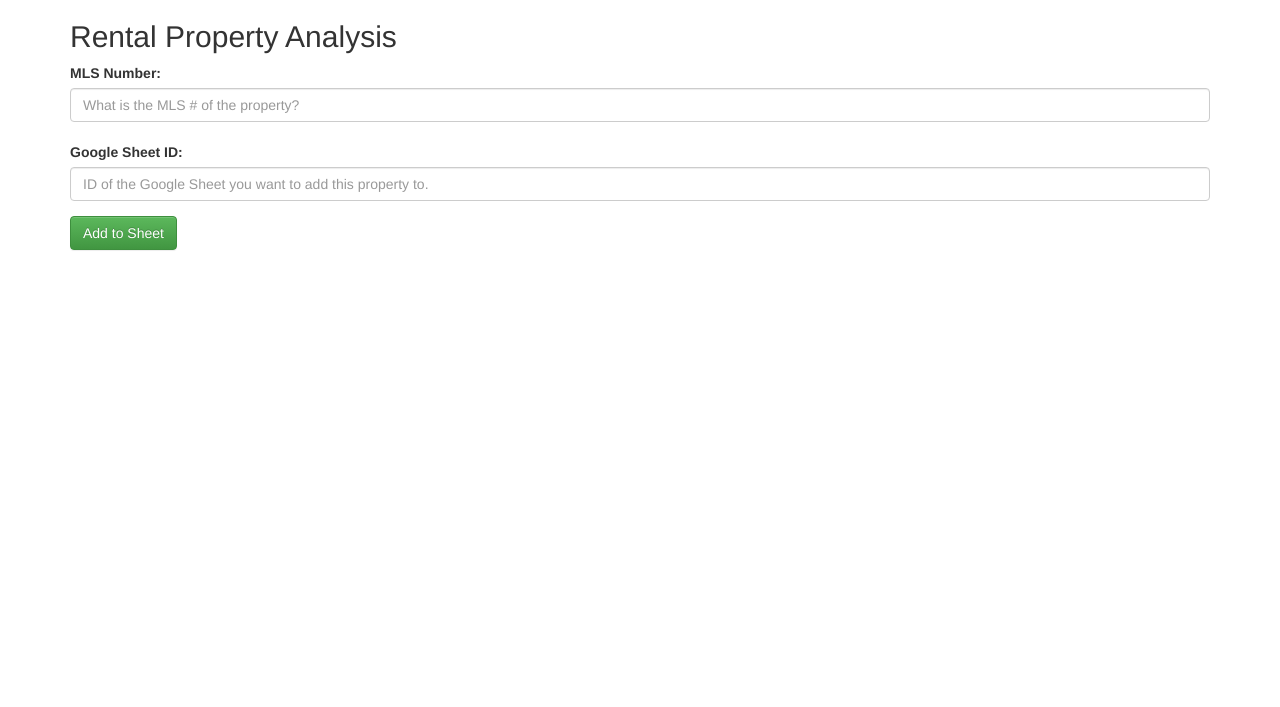
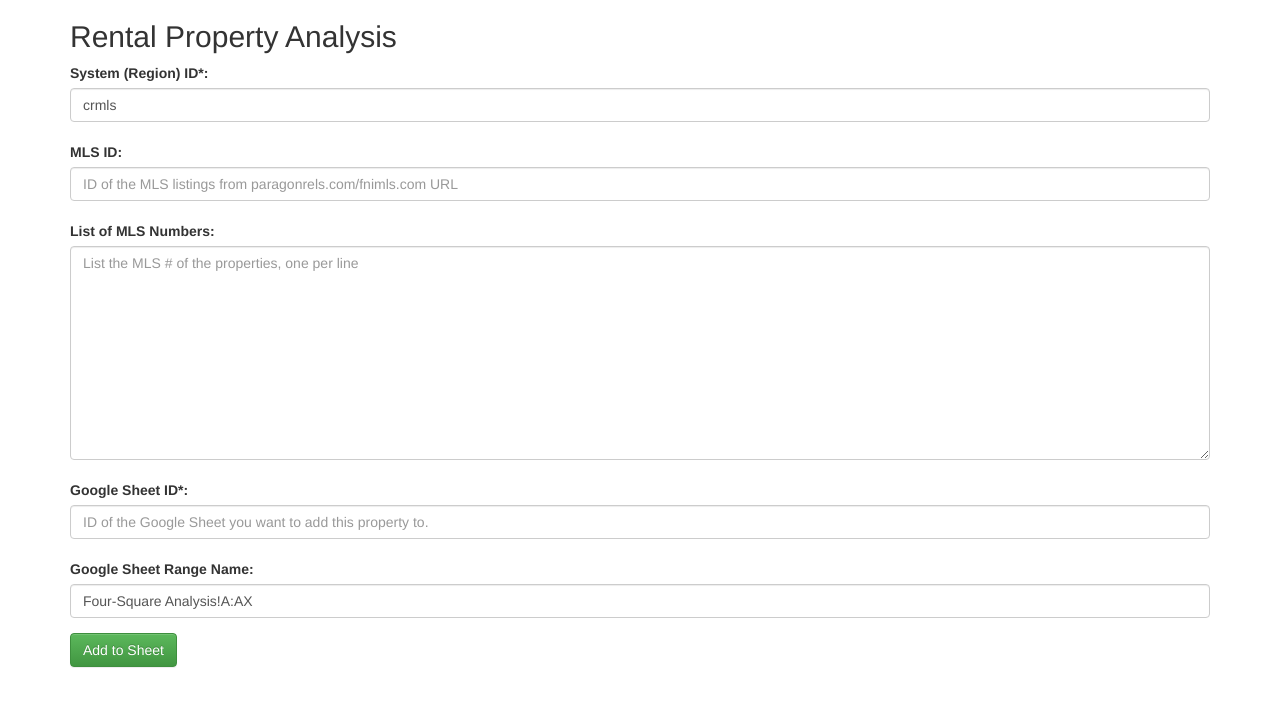
Before and after one commit to earlvanze/Paragon-MLS-API-Interface, a Flask app: template templates/index.html in a window 1280 px wide. Shown: the top 707 px of the page. Run offline with Flask 2, Linux system fonts and the light colour scheme; the template is opened without the code that fills it: values named after a table or form of the project are taken from there, others are empty; some libraries are stand-ins or nearby versions.

Commit message:
Everything works

```diff
--- a/functions.py
+++ b/functions.py
@@ -39,8 +39,11 @@ headers = {'User-Agent': 'Mozilla/5.0 (Macintosh; Intel Mac OS X 10_10_1) '
 
 
 class ReusableForm(Form):
-    mls_number = StringField('MLS #:', validators=[validators.required()])
+#    mls_list = TextAreaField('List of MLS Numbers:', validators=[validators.required()])
     gsheet_id = StringField('Google Sheet ID:', validators=[validators.required()])
+    range_name = StringField('Range Name:', validators=[validators.required()])
+#    mls_id = StringField('MLS ID:', validators=[validators.required()])
+    system_id = StringField('System ID:', validators=[validators.required()])
 
 
 # Used to search for keys in nested dictionaries and handles when key does not exist
@@ -100,7 +103,7 @@ def user_args():
         '--system',
         dest='system_id',
         default=SYSTEM_ID,
-        help='ID of Google Sheet'
+        help='ID of MLS region (ex. CRMLS)'
     )
     args.add_argument(
         '-g',
@@ -114,7 +117,7 @@ def user_args():
 args = user_args()
 
 
-def get_mls_numbers_and_cookies(mls_id = args.mls_id, system_id = args.system_id):
+def get_mls_numbers_and_cookies(mls_id = args.mls_id, system_id = args.system_id, mls_list = None):
     # Takes in an MLS ID of MLS listings and returns list of MLS numbers
     # If path to list of MLS #s is given in user arguments, uses that instead
     mls_numbers = []
@@ -137,7 +140,9 @@ def get_mls_numbers_and_cookies(mls_id = args.mls_id, system_id = args.system_id
     listings = data["listings"]
     print ("Listings found from MLS ID: " + str(listings))
     print (args.mls_list_path)
-    if args.mls_list_path:
+    if mls_list:
+        mls_numbers = [x.strip() for x in mls_list.split('\n')]
+    elif args.mls_list_path:
         with open(args.mls_list_path, 'r') as mls_list:
             mls_numbers = [x.strip() for x in mls_list.read().split('\n')]
     else:
@@ -153,7 +158,7 @@ def get_mls_numbers_and_cookies(mls_id = args.mls_id, system_id = args.system_id
     return (mls_numbers)
 
 
-def get_properties(mls_numbers = [], properties_folder = args.properties_folder, system_id = args.system_id):
+def get_properties(mls_numbers = [], system_id = args.system_id, properties_folder = args.properties_folder):
     # Takes in list of MLS numbers, gets json for each property from Paragon API, and saves each json to {ADDRESS}.json
     print (mls_numbers)
     guid = requests.get("http://{0}.paragonrels.com/CollabLink/public/CreateGuid".format(system_id), headers = headers).text
@@ -382,6 +387,7 @@ def append_to_gsheet(output_data=[], gsheet_id = args.gsheet_id, range_name = RA
         spreadsheetId=gsheet_id, range=range_name,
         valueInputOption='USER_ENTERED', body=body).execute()
     print('{0} rows updated.'.format(DictQuery(result).get('updates/updatedRows')))
+    return result
 
 
 def empty_folder(properties_folder = args.properties_folder):
--- a/main.py
+++ b/main.py
@@ -101,15 +101,19 @@ def get_google_oauth_token():
     return session.get('google_token')
 
 
-@app.route("/<string:gsheet_id>/<string:mls_number>/")
-def parse_listing(gsheet_id, mls_number = None):
+#@app.route("/<string:gsheet_id>/<string:mls_number>/")
+def parse_listing(gsheet_id, range_name, system_id, mls_id = None, mls_list = None):
     pathlib.Path(args.properties_folder).mkdir(exist_ok=True)       # create temporary listings folder if nonexistent
-    mls_numbers = get_mls_numbers_and_cookies()
-    if (mls_number):
-        mls_numbers = [mls_number]
-    get_properties(mls_numbers)
+    if not mls_id:
+        mls_id = args.mls_id
+    if not system_id:
+        system_id = args.system_id
+    mls_numbers = get_mls_numbers_and_cookies(mls_id, system_id, mls_list)
+    get_properties(mls_numbers, system_id)
     output_data = parse_json()
-    append_to_gsheet(output_data, gsheet_id)
+    result = append_to_gsheet(output_data, gsheet_id, range_name)
+    message = '{0} rows updated.'.format(DictQuery(result).get('updates/updatedRows'))
+    return message
 #    save_csv(output_data)
     empty_folder()
 
@@ -120,19 +124,23 @@ def index():
         me = google.get('userinfo')
         print(jsonify({"data": me.data}))
         form = ReusableForm(request.form)
+        print (form.errors)
 
-        print (form.errors)
         if request.method == 'POST':
-            mls_number = request.form['mls_number']
+            mls_list = request.form['mls_list']
             gsheet_id = request.form['gsheet_id']
-            print (mls_number, " ", gsheet_id)
+            range_name = request.form['range_name']
+            mls_id = request.form['mls_id']
+            system_id = request.form['system_id']
+#            print (mls_number, " ", gsheet_id)
 
             if form.validate():
                 # Save the comment here.
-                parse_listing(gsheet_id, mls_number)
-                flash(mls_number + ' has been added to the spreadsheet ' + gsheet_id)
+                message = parse_listing(gsheet_id, range_name, system_id, mls_id, mls_list)
+                return jsonify(data={'message': message})
             else:
-                flash('Error: All the form fields are required.')
+                flash('Error: Some required fields are missing.')
+                return jsonify(data=form.errors)
 
         return render_template('index.html', form=form)
     return redirect(url_for('login'))
--- a/templates/index.html
+++ b/templates/index.html
@@ -1,29 +1,62 @@
 <!DOCTYPE html PUBLIC "-//W3C//DTD XHTML 1.0 Strict//EN" "http://www.w3.org/TR/xhtml1/DTD/xhtml1-strict.dtd">
 <html>
     <head>
-        <title>Rental Property Analysis</title>
+        <title>Rental Property Cash Flow Analysis</title>
         <link rel="stylesheet" href="https://maxcdn.bootstrapcdn.com/bootstrap/3.3.7/css/bootstrap.min.css" integrity="sha384-BVYiiSIFeK1dGmJRAkycuHAHRg32OmUcww7on3RYdg4Va+PmSTsz/K68vbdEjh4u" crossorigin="anonymous">
         <link rel="stylesheet" href="https://maxcdn.bootstrapcdn.com/bootstrap/3.3.7/css/bootstrap-theme.min.css" integrity="sha384-rHyoN1iRsVXV4nD0JutlnGaslCJuC7uwjduW9SVrLvRYooPp2bWYgmgJQIXwl/Sp" crossorigin="anonymous">
+        <script src="https://code.jquery.com/jquery-3.3.1.min.js"></script>
+        <script>
+$(document).ready(function() {
+    $('form').submit(function (e) {
+        var url = '/'; // send the form data here.
+        $.ajax({
+            type: "POST",
+            url: url,
+            data: $('form').serialize(), // serializes the form's elements.
+            success: function (data) {
+                console.log(data.data)
+                alert(JSON.stringify(data.data))  // display the returned data as an alert.
+            }
+        });
+        e.preventDefault(); // block the traditional submission of the form.
+    });
+    // Inject our CSRF token into our AJAX request.
+    $.ajaxSetup({
+        beforeSend: function(xhr, settings) {
+            if (!/^(GET|HEAD|OPTIONS|TRACE)$/i.test(settings.type) && !this.crossDomain) {
+                xhr.setRequestHeader("X-CSRFToken", "{{ form.csrf }}")
+            }
+        }
+    })
+});
+        </script>
         <meta name="viewport" content = "width=device-width, initial-scale=1.0">
 
     </head>
-    <body>
-
+    <body
 
 <div class="container">
-
 
   <h2>Rental Property Analysis</h2>
 
   <form  action="" method="post" role="form">
     {{ form.csrf }}
     <div class="form-group">
-      <label for="mls_number">MLS Number:</label>
-      <input type="text" class="form-control" id="mls_number" name="mls_number" placeholder="What is the MLS # of the property?">
+      <label for="system_id">System (Region) ID*:</label>
+      <input type="text" class="form-control" id="system_id" name="system_id" placeholder="ID of MLS region (ex. CRMLS), subdomain of paragonrels.com/fnimls.com URL" value="crmls">
       <br>
-      <label for="gsheet_id">Google Sheet ID:</label>
+      <label for="mls_id">MLS ID:</label>
+      <input type="text" class="form-control" id="mls_id" name="mls_id" placeholder="ID of the MLS listings from paragonrels.com/fnimls.com URL">
+      <br>
+      <label for="mls_list">List of MLS Numbers:</label>
+      <br>
+      <textarea rows="10" class="form-control" id="mls_list" name="mls_list" placeholder="List the MLS # of the properties, one per line"></textarea>
+      <br>
+      <label for="gsheet_id">Google Sheet ID*:</label>
       <input type="text" class="form-control" id="gsheet_id" name="gsheet_id" placeholder="ID of the Google Sheet you want to add this property to.">
-
+      <br>
+      <label for="range_name">Google Sheet Range Name:</label>
+      <input type="text" class="form-control" id="range_name" name="range_name" placeholder="Leave blank for default: 'Four-Square Analysis!A:AX'" value="Four-Square Analysis!A:AX">
 
     </div>
     <button type="submit" class="btn btn-success">Add to Sheet</button>
```
